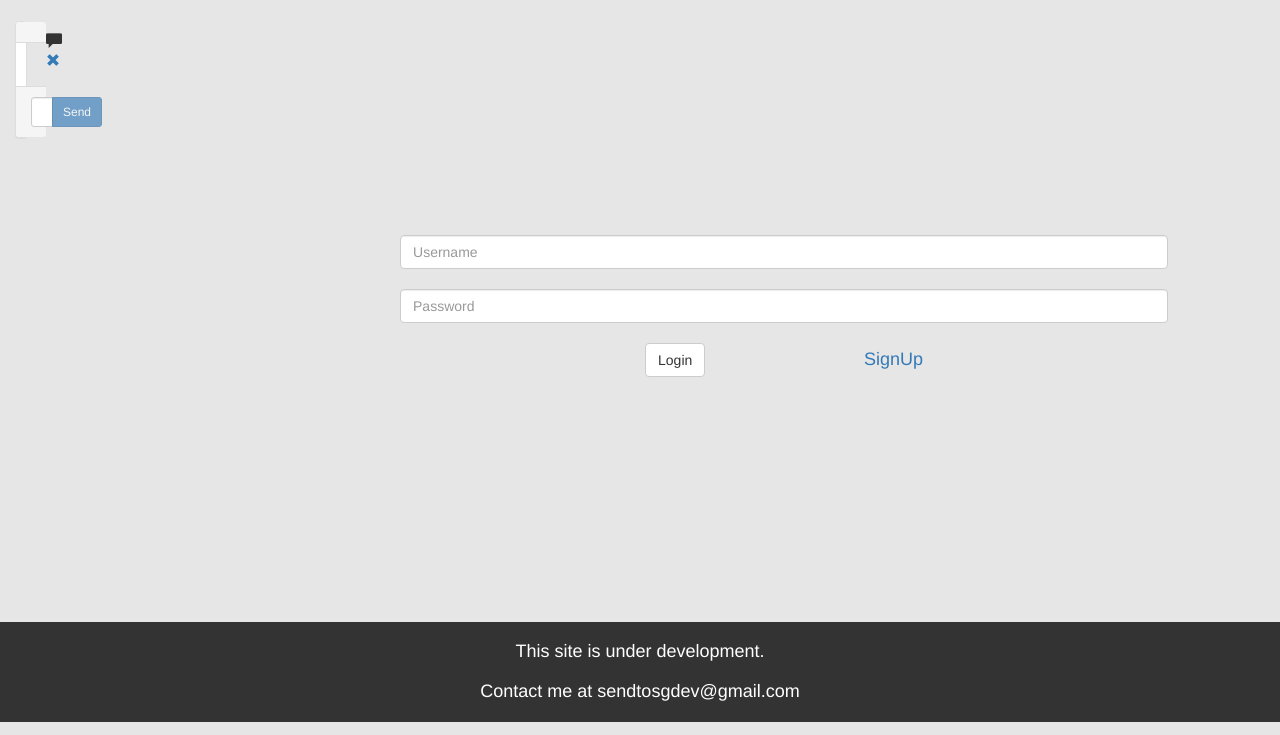
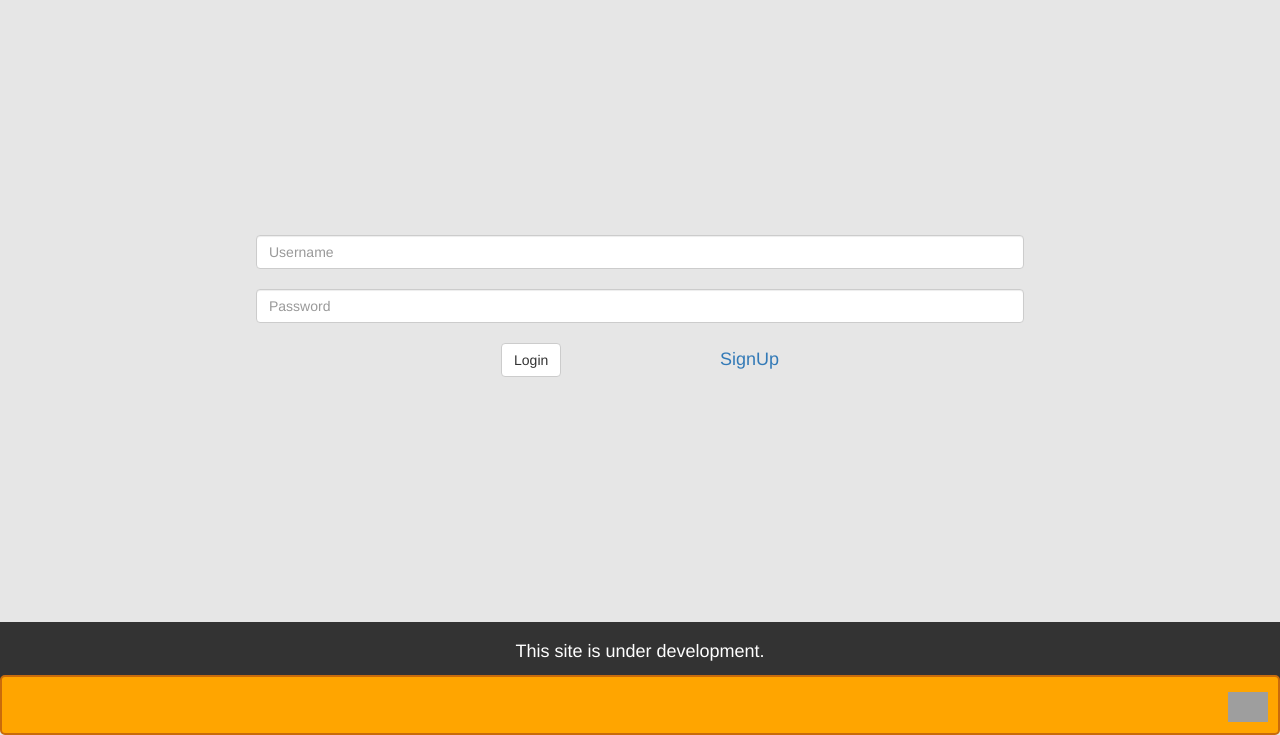
Before and after one commit to thepassenger-hub/MyCinema, a Django app: page /login/ in a window 1280 px wide. Shown: the part 65-800 px from the top of the page. Run offline with Django 3.2, Linux system fonts and the light colour scheme; parts of the project's set-up code (start-up, migrations or seed data) failed here and were passed over; some libraries are stand-ins or nearby versions; grey boxes are pictures that could not be loaded.

Commit message:
Finished design

```diff
--- a/movieapp_backend/movieapp_frontend/static/css/index.css
+++ b/movieapp_backend/movieapp_frontend/static/css/index.css
@@ -61,6 +61,10 @@ Small devices - Tablets (<768px)
 	}
 	#hr_rating_mobile {
 		display: block;
+	}
+	#friend_list hr {
+        border-top: 2px solid white;
+        margin-top: 0px;
 	}
 	hr {
 		border-top: 2px solid black;
--- a/movieapp_backend/movieapp_frontend/static/css/skeleton.css
+++ b/movieapp_backend/movieapp_frontend/static/css/skeleton.css
@@ -291,6 +347,181 @@ Medium devices - Tablets (768px<=)
 	#search_friends_bar {
 		width: 17vw;
 	}
+    /***********
+	    Chat
+    ***********/
+    #chat_popup {
+        position: absolute;
+        bottom: 60px;
+        z-index: 1;
+        left: -100vw;
+        width: 100vw;
+        height: calc(100vh - 112px);
+        background-color: rgba(0, 0, 0, 0.72);
+
+    }
+    #open_chat {
+        margin-top: 10px;
+        margin-right: 10px;
+        float: right;
+        height: 100%;
+        width: 40px;
+        height: 40px;
+        background: url('../images/chat_icon_3.png') no-repeat center / contain;
+    }
+    #open_chat:active {
+        transform: translateY(-2px);
+    }
+
+    /*#open_chat span {
+        font-size: 30px;
+        float: right;
+        padding-top: 25%;
+        padding-right: 25%;
+    }*/
+    #slider-content {
+        width:  100vw;
+        padding: 0;
+        margin-left: 0px;
+        margin-right: 0px;
+    }
+
+    #slider-content > div > div > div.panel-heading.top-bar > div.col-md-8.col-xs-8,
+    #slider-content > div > div > div.panel-heading.top-bar > div.col-md-4.col-xs-4{
+        padding: 0;
+    }
+
+    #slider-content > div {
+        height: 100%;
+        padding: 0;
+
+    }
+    #close_friend_list {
+        display: none;
+        float: right;
+        margin-right: 10px;
+        margin-top: 10px;
+    }
+    #close_friend_list .glyphicon.glyphicon-remove {
+        color: white;
+    }
+    #friend_list {
+        margin-left: 0;
+        margin-right: 0;
+        overflow: scroll;
+        max-height: calc(100% - 33px);
+    }
+    #friend_list hr:last-child {
+        margin-bottom: 0;
+    }
+    #friend_list h4:first-child {
+        margin-top: 20px;
+    }
+    #friend_list h4 {
+        text-align: center;
+        color: white;
+        margin-bottom: 20px;
+    }
+    .friends {
+        width: 100%;
+    }
+    .chat-window {
+        height: 100%;
+        display: none;
+    }
+    #close_chat_button {
+        float: right;
+    }
+    .panel {
+        height: 100%;
+        background-color: inherit;
+    }
+    .panel-body {
+        height: calc(100% - 91px);
+        overflow: scroll;
+    }
+    .panel-heading {
+        height: 40px;
+    }
+
+    .messages_wrapper.sent {
+        margin-left: 40%;
+        background-color: lightgray;
+        border-radius: 5px;
+    }
+    .messages_wrapper.received{
+        background-color: lightsteelblue;
+        border-radius: 5px;
+        margin-right: 40%;
+    }
+    .messages_wrapper h4 {
+        padding-left: 10px;
+        padding-top: 10px;
+        padding-right: 10px;
+        padding-bottom: 0px;
+    }
+    .messages_wrapper p {
+        padding-left: 10px;
+        padding-right: 5px;
+        padding-bottom: 0px;
+        text-align: end;
+    }
+	/*****Notifications***/
+    #notifications_wrapper {
+        overflow: scroll;
+        max-height: 100%;
+
+    }
+    #clear_notifications_button {
+        bottom: 5px;
+        position: absolute;
+        right: 5px;
+    }
+    #notifications_bar {
+        width: 100%;
+        height: 60px;
+        background-color: orange;
+        position: fixed;
+        bottom: 0;
+        border-radius: 5px;
+        border: 2px solid #c96b0b;
+    }
+    #notifications_counter {
+        margin-top: 10px;
+        margin-left: 10px;
+        display: inline-block;
+        width: 40px;
+        height: 40px;
+    }
+    #notifications_counter:active {
+        transform: translateY(-2px);
+    }
+    .notifications {
+        color: white;
+        margin-left: 10px;
+        margin-right: 10px;
+        border: 2px solid white;
+        border-radius: 6px;
+        min-height: 50px;
+        text-align: center;
+        vertical-align: middle;
+        padding-top: 12px;
+        padding-left: 10px;
+        padding-right: 10px;
+        padding-bottom: 12px;
+    }
+    .notifications:active {
+        transform: translateY(-2px);
+    }
+    #close_notifications_container {
+        float: right;
+        margin-right: 20px;
+        margin-top: 10px;
+    }
+    #close_notifications_container .glyphicon.glyphicon-remove {
+        font-size: 24px;
+        color: white;
+    }
 	/************
         Footer
     ************/
--- a/movieapp_backend/movieapp_frontend/templates/skeleton.html
+++ b/movieapp_backend/movieapp_frontend/templates/skeleton.html
@@ -53,10 +53,19 @@
       </div><!-- /.container-fluid -->
     </nav>
 
-    <div id="chat_popup">
+    <div class="closed" id="chat_popup">
+        <a id="close_friend_list">
+            <span class="glyphicon glyphicon-remove"></span>
+        </a>
         <div class="row col-xs-12" id="friend_list">
             {% for friend in request.user.profile.get_friends %}
-            <h4 data-value="{{friend|escape}}" class="friends">{{friend|escape}}: {{friend.profile.is_logged_in}}</h4>
+            <h4 data-value="{{friend|escape}}" class="friends">{{friend|escape}}:
+                {% if friend.profile.is_logged_in %}
+                    Online
+                {% else %}
+                    Offline
+                {% endif %}
+            </h4>
             <hr>
             {% endfor %}
         </div>
@@ -94,6 +103,8 @@
     {% block body %}
     {% endblock %}
     <div id="notifications_container">
+        <a id="close_notifications_container"><span class="glyphicon glyphicon-remove"></span></a>
+        <div id="notifications_wrapper"></div>
         <button class="btn btn-default" id="clear_notifications_button">Clear All</button>
     </div>
     <div id="notifications_bar">
--- a/movieapp_backend/movieapp_frontend/views.py
+++ b/movieapp_backend/movieapp_frontend/views.py
@@ -288,6 +288,7 @@ def reject_friendship(request, friend_request_id):
         messages.add_message(request, messages.SUCCESS, 'Friendship Rejected')
         return redirect(settings_page)
 
+
 @login_required()
 def delete_friend(request, friend_user_id):
     if request.method == 'POST':
@@ -301,12 +302,14 @@ def delete_friend(request, friend_user_id):
             messages.add_message(request, messages.ERROR, 'You and %s are not friends.' % (friend))
             return redirect(request.META.get('HTTP_REFERER', '/'))
 
+
 @login_required()
 def notifications(request):
     if request.method == 'GET':
         notifications = request.user.profile.get_not_viewed_messages()
         out = list(notifications.values('creator__username'))
         return JsonResponse(out, safe=False)
+
 
 @login_required()
 def chat(request, friend_user_id):
```
Also changed, not shown: other parts of movieapp_backend/movieapp_frontend/static/css/skeleton.css (+61 -5 lines).
